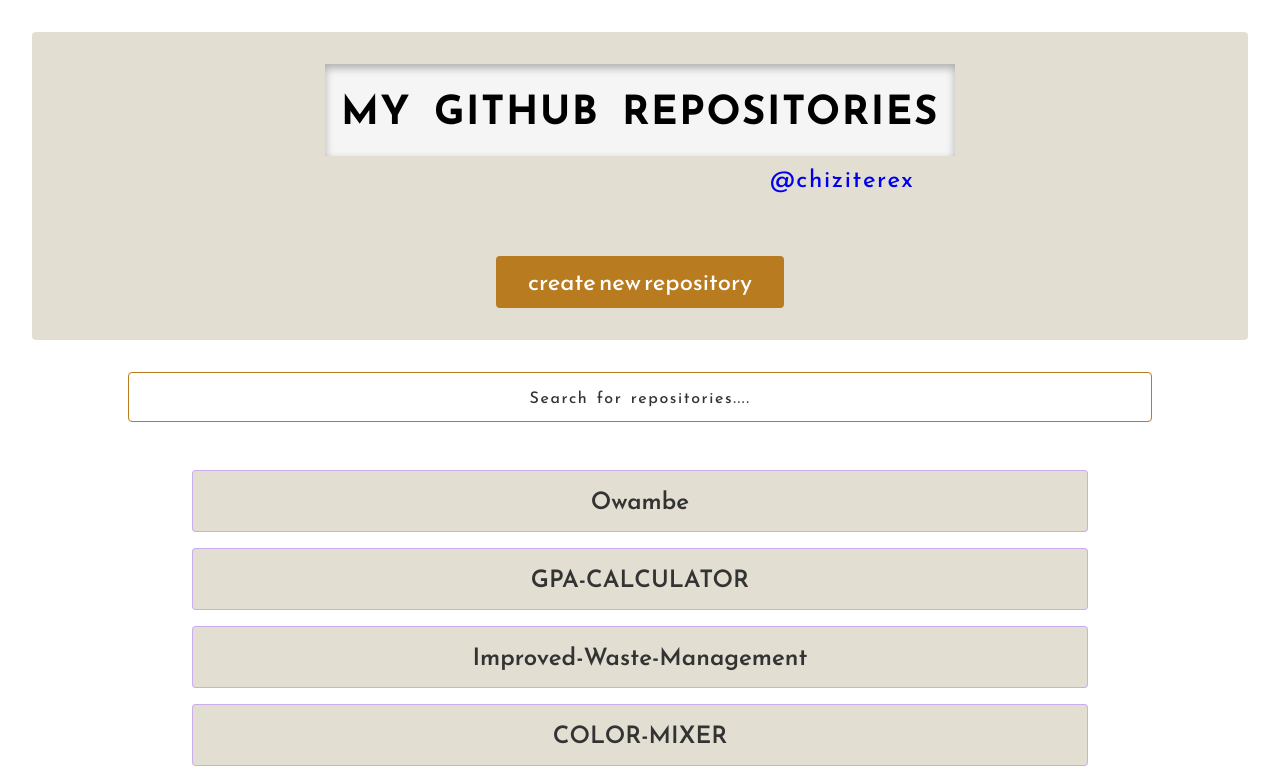
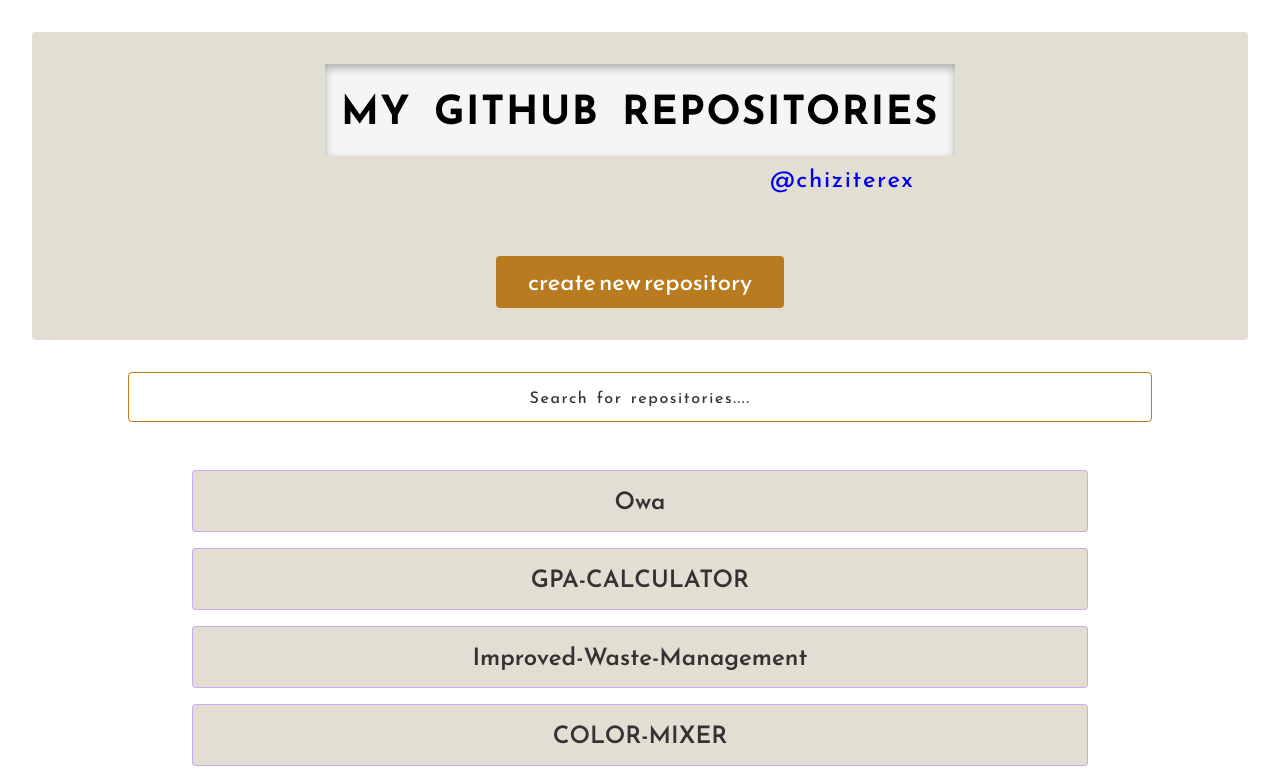
Before and after one commit to Chiziterex/My-github, a React (Create React App) app: page / in a window 1280 px wide. Shown: the top 780 px of the page. Built offline with nearby package versions, Linux system fonts and the light colour scheme.

Commit message:
added a new repo

```diff
--- a/src/components/data.js
+++ b/src/components/data.js
@@ -1,13 +1,13 @@
 export const repoBox = [
   {
     id: 1,
-    title: "Owambe",
-    url: "https://github.com/Chiziterex/Owambe",
+    title: "Owa",
+    url: "https://github.com/Chiziterex/Owa",
     stars: 0,
     Forks: 0,
     language: "HTML",
     Description:
-      "If you want to be updated on events going on in your vicinity, you've come to the right place.",
+      "None",
   },
   {
     id: 2,
```
